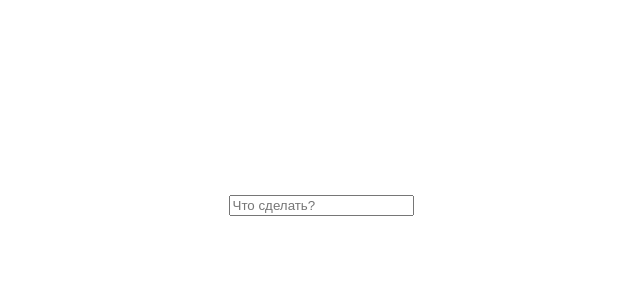
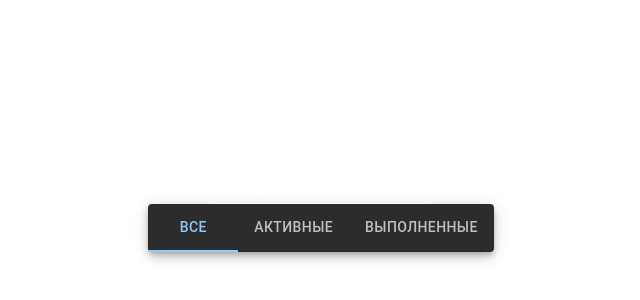
Before and after one commit to EgoRomanoff/todo-test, a React (Vite) app: page / in a window 1280 px wide. Shown: the part 188-488 px from the top of the page, without its empty margins (319-959 px from the left). Built offline with nearby package versions, Linux system fonts and the light colour scheme.

Commit message:
feat: add ui components and logic

```diff
--- a/package.json
+++ b/package.json
@@ -11,6 +11,9 @@
     "start": "npm run build && npm run preview"
   },
   "dependencies": {
+    "@emotion/react": "^11.13.3",
+    "@emotion/styled": "^11.13.0",
+    "@mui/material": "^6.1.3",
     "react": "^18.3.1",
     "react-dom": "^18.3.1"
   },
--- a/src/App.tsx
+++ b/src/App.tsx
@@ -1,42 +1,107 @@
-import { ChangeEvent, FormEvent, useState } from "react";
+import { ChangeEvent, FormEvent, SyntheticEvent, useState } from "react";
+import TextField from "@mui/material/TextField";
+import Paper from "@mui/material/Paper";
+import { createTheme, ThemeProvider } from "@mui/material/styles";
+import Tabs from "@mui/material/Tabs";
+import Tab from "@mui/material/Tab";
+import Checkbox from "@mui/material/Checkbox";
+
 import "./App.css";
 
+const darkTheme = createTheme({ palette: { mode: "dark" } });
+
 interface Task {
+  id: string;
   text: string;
   completed: boolean;
 }
 
 type TaskList = Task[];
+type TaskGroupKey = "all" | "active" | "completed";
+
+interface TaskGroup {
+  order: number;
+  label: string;
+  key: TaskGroupKey;
+  filterFn: (task: Task) => boolean;
+}
 
 const TASK_LIST_STORAGE_KEY = "todos_task-list";
+const TASK_GROUPS: TaskGroup[] = [
+  {
+    order: 0,
+    label: "Все",
+    key: "all",
+    filterFn: () => true,
+  },
+  {
+    order: 1,
+    label: "Активные",
+    key: "active",
+    filterFn: ({ completed }) => !completed,
+  },
+  {
+    order: 2,
+    label: "Выполненные",
+    key: "completed",
+    filterFn: ({ completed }) => completed,
+  },
+];
+const TAB_ARIA_PREFIX = "task-group-tab";
+const TABPANEL_ARIA_PREFIX = "task-group-tabpanel";
+
+const updateTaskListInStorage = (taskList: TaskList) => {
+  localStorage.setItem(TASK_LIST_STORAGE_KEY, JSON.stringify(taskList));
+};
 
 const getTaskListFromStorage = (): TaskList => {
   const curList = localStorage.getItem(TASK_LIST_STORAGE_KEY);
 
   if (!curList) {
-    localStorage.setItem(TASK_LIST_STORAGE_KEY, JSON.stringify([]));
+    updateTaskListInStorage([]);
   }
 
   return curList ? JSON.parse(curList) : [];
 };
 
-const updateTaskListInStorage = (task: Task) => {
-  const curList = getTaskListFromStorage();
-  curList.push(task);
+const addTask = (task: Task) => {
+  const newList = getTaskListFromStorage();
+  newList.push(task);
 
-  localStorage.setItem(TASK_LIST_STORAGE_KEY, JSON.stringify(curList));
+  updateTaskListInStorage(newList);
 
-  return curList;
+  return newList;
+};
+
+const toggleTask = (taskID: string) => {
+  const tasks = getTaskListFromStorage();
+  tasks.forEach(task => {
+    if (task.id === taskID) {
+      task.completed = !task.completed;
+    }
+  });
+
+  updateTaskListInStorage(tasks);
 };
 
 const createNewTask = (text: Task["text"]): Task => ({
+  id: String(Date.now()),
   text,
   completed: false,
 });
 
+const a11yTabProps = (key: number) => {
+  return {
+    id: `${TAB_ARIA_PREFIX}-${key}`,
+    "aria-controls": `${TABPANEL_ARIA_PREFIX}-${key}`,
+  };
+};
+
 const App = () => {
   const [taskList, setTaskList] = useState<TaskList>(getTaskListFromStorage);
   const [taskText, setTaskText] = useState("");
+  const [activeTab, setActiveTab] = useState(0);
+  const [activeGroup, setActiveGroup] = useState<TaskGroup>(TASK_GROUPS[0]);
 
   const handleInputChange = (e: ChangeEvent<HTMLInputElement>) => {
     const { value } = e.target;
@@ -48,32 +113,69 @@ const App = () => {
 
     const newTask = createNewTask(taskText);
 
-    updateTaskListInStorage(newTask);
+    addTask(newTask);
     setTaskText("");
     setTaskList(getTaskListFromStorage);
   };
 
+  const handleTabChange = (_: SyntheticEvent, newTab: number) => {
+    setActiveTab(newTab);
+    setActiveGroup(TASK_GROUPS[newTab]);
+  };
+
+  const handleCheckbox = (e: ChangeEvent<HTMLInputElement>) => {
+    const taskID = e.target.id;
+    toggleTask(taskID);
+    setTaskList(getTaskListFromStorage);
+  };
+
   return (
-    <>
+    <ThemeProvider theme={darkTheme}>
       <form onSubmit={handleFormSubmit}>
-        <input
-          type="text"
+        <TextField
+          id="task-input"
           name="task"
-          placeholder="Что сделать?"
+          label="Что сделать?"
+          variant="standard"
           value={taskText}
           onChange={handleInputChange}
         />
       </form>
 
-      <ul>
-        {taskList.map(({ text, completed }) => (
-          <li key={text}>
-            <span>{text}</span>
-            {completed}
-          </li>
-        ))}
-      </ul>
-    </>
+      <Paper
+        variant="elevation"
+        elevation={6}
+      >
+        <Tabs
+          value={activeTab}
+          onChange={handleTabChange}
+          aria-label="Списки задач"
+        >
+          {TASK_GROUPS.map(({ label, key, order }) => (
+            <Tab
+              key={key}
+              label={label}
+              {...a11yTabProps(order)}
+            />
+          ))}
+        </Tabs>
+
+        <ul>
+          {taskList.filter(activeGroup.filterFn).map(({ id, text, completed }) => {
+            return (
+              <li key={id}>
+                <Checkbox
+                  id={id}
+                  defaultChecked={completed}
+                  onChange={handleCheckbox}
+                />
+                <span>{text}</span>
+              </li>
+            );
+          })}
+        </ul>
+      </Paper>
+    </ThemeProvider>
   );
 };
 
```
Also changed, not shown: 1 other file (tests, documents, lock files or other folders).
